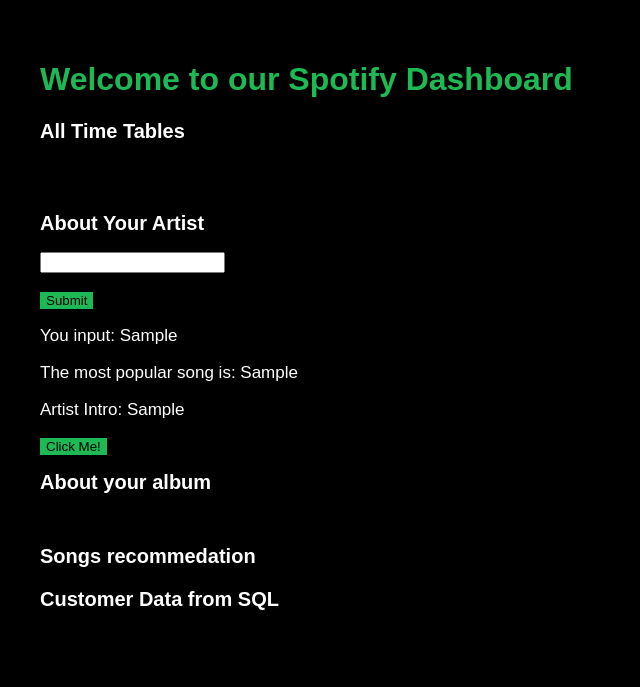
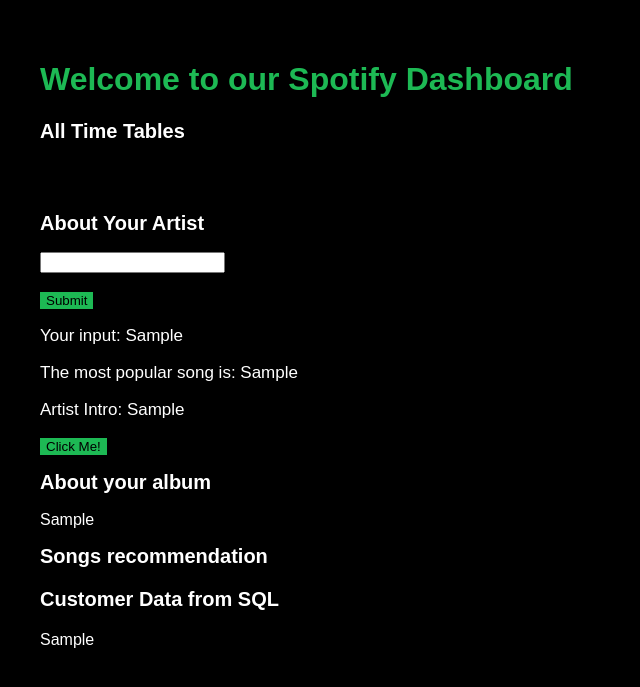
Before and after one commit to MarkPhamm/spotify_app, a Flask app: template spotify_app/templates/index.html in a window 1280 px wide. Shown: the top 687 px of the page, without its empty margins (0-640 px from the left). Run offline with Flask 3, Linux system fonts and the light colour scheme; the template is opened without the code that fills it: most values are stand-ins (such as "Sample title", 1, 10 or a date in 2020); parts of the project's set-up code (start-up, migrations or seed data) failed here and were passed over.

Commit message:
Changed table font color to white in style.css and typo in index.html

```diff
--- a/spotify_app/static/css/style.css
+++ b/spotify_app/static/css/style.css
@@ -75,8 +75,13 @@ button {
   font-family: "Nunito", sans-serif;
   user-select: none;
 }
-  button:hover{
-    background-color: #137736;
+button:hover{
+  background-color: #137736;
+  color: white;
+  border-style: none;
+}
+
+/* Change font color for tables */
+ #album_table, #customer_tables {
     color: white;
-    border-style: none;
-  }
+}
--- a/spotify_app/templates/index.html
+++ b/spotify_app/templates/index.html
@@ -21,16 +21,27 @@
     <input type="string" name="artist_name" required><br><br>
     <button type="submit">Submit</button>
    </form>
-   <p id="user_input"><script>document.getElementById("user_input").innerText = "You input: {{ user_artist|safe }}" </script></p>
+   <p id="user_input"><script>document.getElementById("user_input").innerText = "Your input: {{ user_artist|safe }}" </script></p>
    <p id="p_most_popular_song"><script>document.getElementById("p_most_popular_song").innerText = "The most popular song is: {{ most_popular_song|safe }}" </script></p>
    <p id="p_artist_introduction"><script>document.getElementById("p_artist_introduction").innerText = "Artist Intro: {{ chat_gpt_response|safe }}" </script></p>
    <button onclick="showMessage()">Click Me!</button>
    <script src="{{ url_for('static', filename= 'js/script.js') }}"></script>
 
-   <h2>About your album</h2>
+   <!-- <h2>About your album</h2>
    {{ album_table|safe }}
    <h2>Songs recommedation</h2>
    <h3>Customer Data from SQL</h3>
-   {{ customer_tables|safe }}
+   {{ customer_tables|safe }} -->
+
+   <h2>About your album</h2>
+   <div id="album_table">
+       {{ album_table|safe }}
+   </div>
+   <h2>Songs recommendation</h2>
+   <h3>Customer Data from SQL</h3>
+   <div id="customer_tables">
+       {{ customer_tables|safe }}
+   </div>
+
 </body>
 </html>
```
Also changed, not shown: 1 other file.
